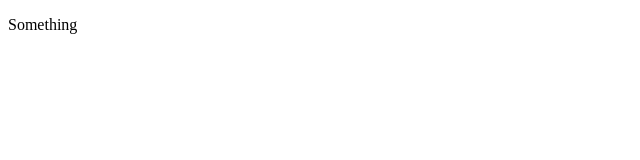
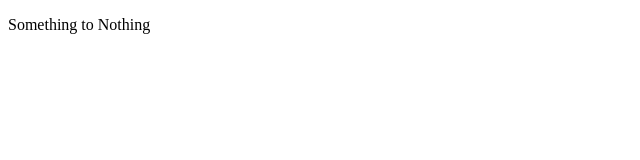
Before and after one commit to kingcodac/git-basics, a plain HTML site: page alu.html in a window 1280 px wide. Shown: the full height of the page, 0-640 px from the left. Drawn offline with Linux system fonts and the light colour scheme.

Commit message:
Change paragraph text

```diff
--- a/alu.html
+++ b/alu.html
@@ -6,6 +6,6 @@
     <title>GitHub Day 2</title>
 </head>
 <body>
-    <p>Something</p>
+    <p>Something to Nothing</p>
 </body>
 </html>
```
